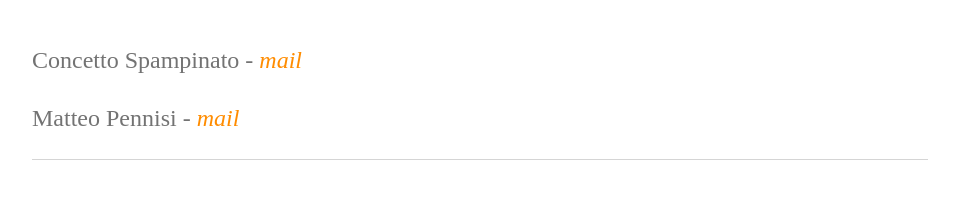
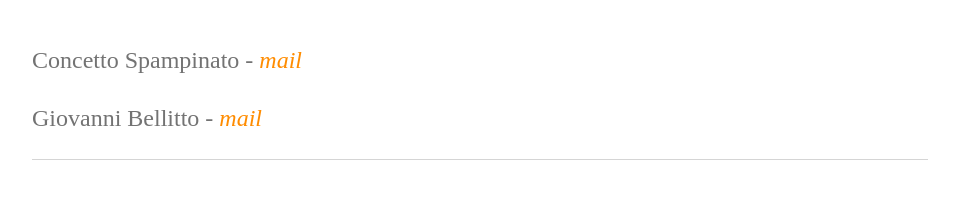
Before and after one commit to perceivelab/knowledge-discovery-course, a Jekyll site: the page built from index.md, in a window 1280 px wide. Shown: the part 2067-2284 px from the top of the page, without its empty margins (160-1119 px from the left). Built offline with Jekyll 4.4.1, drawn with Linux system fonts in a browser that asks for light colours; our own code applies the rules of GitHub Pages for plain Markdown files.

Commit message:
Update index.md

```diff
--- a/index.md
+++ b/index.md
@@ -53,7 +53,7 @@ The (tentative) roadmap of the course homeworks is the following:
 
 Concetto Spampinato - *[mail](mailto:concetto.spampinato@unict.it)*
 
-Matteo Pennisi - *[mail](mailto:matteo.pennisi98@gmail.com)*
+Giovanni Bellitto - *[mail](mailto:giovanni.bellitto@phd.unict.it)*
 
 
 
```
